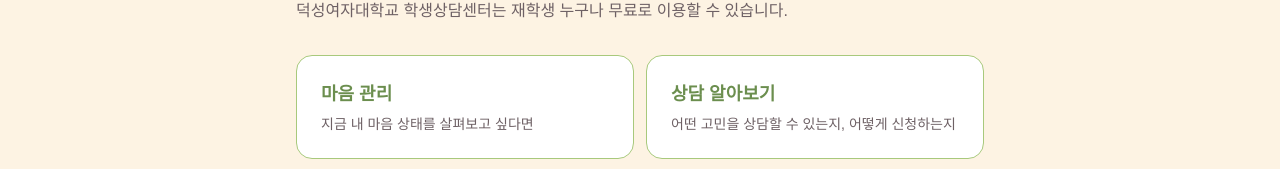
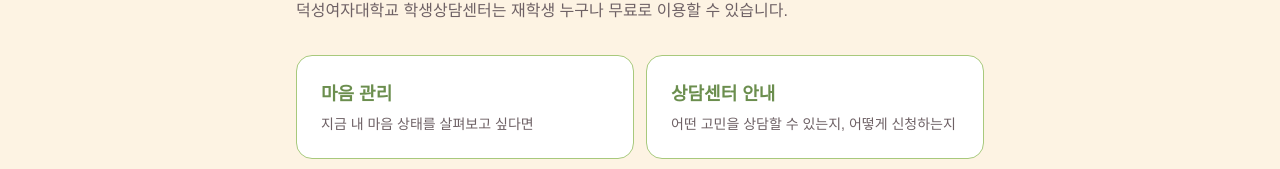
Before and after one commit to Lee-Yebi/-, a Next.js app: page / in a window 1280 px wide. Shown: the part 247-416 px from the top of the page. Built offline with nearby package versions, Linux system fonts and the light colour scheme.

Commit message:
Rename top nav tab to 상담센터 안내
Update the top-level nav label and the matching home entry card title
from 상담 알아보기 to 상담센터 안내. URLs, the /counsel sub-nav label,
and page body copy are unchanged.

Co-Authored-By: Claude Sonnet 5 <noreply@anthropic.com>

```diff
--- a/app/page.js
+++ b/app/page.js
@@ -10,7 +10,7 @@ const entryCards = [
     href: "/mind-care",
   },
   {
-    title: "상담 알아보기",
+    title: "상담센터 안내",
     desc: "어떤 고민을 상담할 수 있는지, 어떻게 신청하는지",
     href: "/counsel",
   },
--- a/components/MainNav.js
+++ b/components/MainNav.js
@@ -6,7 +6,7 @@ import { usePathname } from "next/navigation";
 
 const links = [
   { href: "/mind-care", label: "마음 관리" },
-  { href: "/counsel", label: "상담 알아보기" },
+  { href: "/counsel", label: "상담센터 안내" },
   { href: "/reviews", label: "이용후기" },
   { href: "/external", label: "교외 도움 찾기" },
 ];
```
